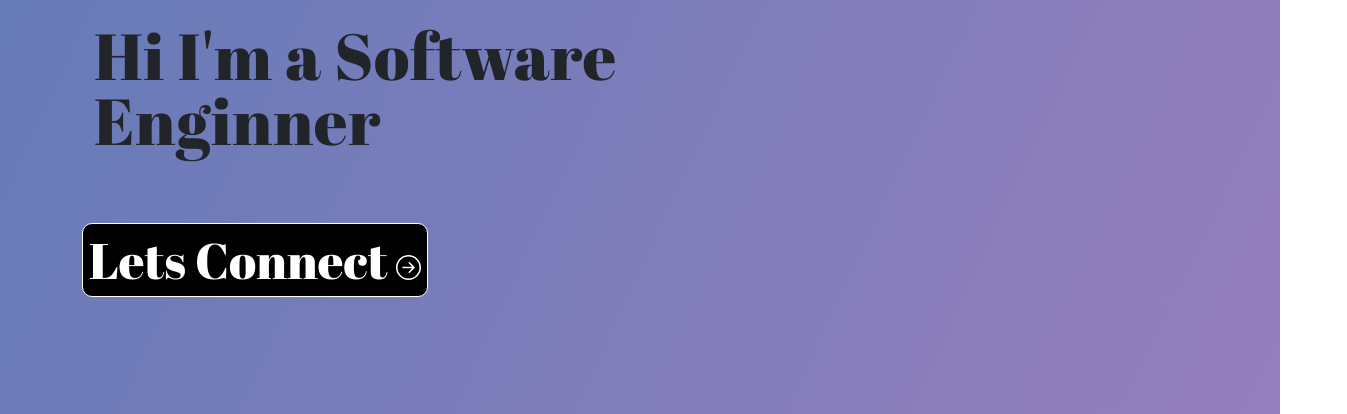
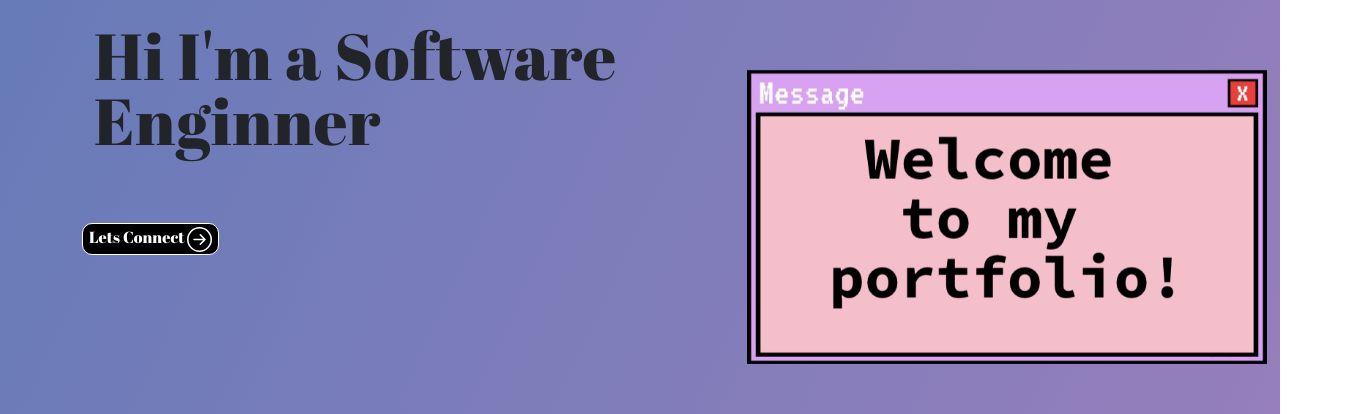
Before and after one commit to ddanieela1/portfolio-c, a React (Vite) app: page / in a window 1280 px wide. Shown: the part 207-621 px from the top of the page, 1347 px wide, since content can reach past the window. Built offline with nearby package versions, Linux system fonts and the light colour scheme.

Commit message:
updated banner css

```diff
--- a/src/App.css
+++ b/src/App.css
@@ -268,7 +268,7 @@ nav.navbar .navbar-toggler[aria-expanded="true"]  .navbar-toggler-icon {
   font-weight: 700;
   letter-spacing: 0.8px;
   line-height: 1;
-  margin-bottom: 90px;
+  margin-bottom: 20px;
   display: block;
 }
 .banner p {
@@ -280,7 +280,7 @@ nav.navbar .navbar-toggler[aria-expanded="true"]  .navbar-toggler-icon {
 }
 .banner button {
   color: #fff;
-  font-weight: 700;
+  font-weight: 500;
   font-size: 20px;
   margin-top: 60px;
   letter-spacing: 0.8px;
@@ -288,7 +288,7 @@ nav.navbar .navbar-toggler[aria-expanded="true"]  .navbar-toggler-icon {
   align-items: center;
 }
 .banner button svg {
-  font-size: 25px;
+  font-size: 20px;
   margin-left: 10px;
   transition: 0.3s ease-in-out;
   line-height: 1;
@@ -315,9 +315,9 @@ border-right: 0.08em solid #666;
 
 }
 .connect-btn {
-  margin: 1px 0 0;
+  /* margin: 1px 0 0; */
   color:rgb(255, 255, 255);
-  font-size: 50px;
+  /* font-size: 50px; */
   border: 1px solid;
   margin-top: 100px;
   border-radius: 10px;
@@ -437,7 +437,7 @@ border-right: 0.08em solid #666;
   font-size: 20x;
 }
 .project .nav.nav-pills {
-  width: 52%;
+  width: 42%;
   margin: 0 auto;
   border-radius: 50px;
   /* background-color: rgb(255 255 255 / 10%); */
--- a/src/components/Banner.jsx
+++ b/src/components/Banner.jsx
@@ -75,7 +75,7 @@ export const Banner = () => {
                 </Col>
                 <Col className="decoration" xs={12} md={6} xl={5}>
                     {/* <img src={'/cursor.png'} className="cursor" alt="HeaderImg" /> */}
-                    {/* <img src={'/window1.png'} className="window" alt="Window Img" /> */}
+                    <img src={'/window1.png'} className="window" alt="Window Img" />
                 </Col>
             </Row>
         </Container>
```
